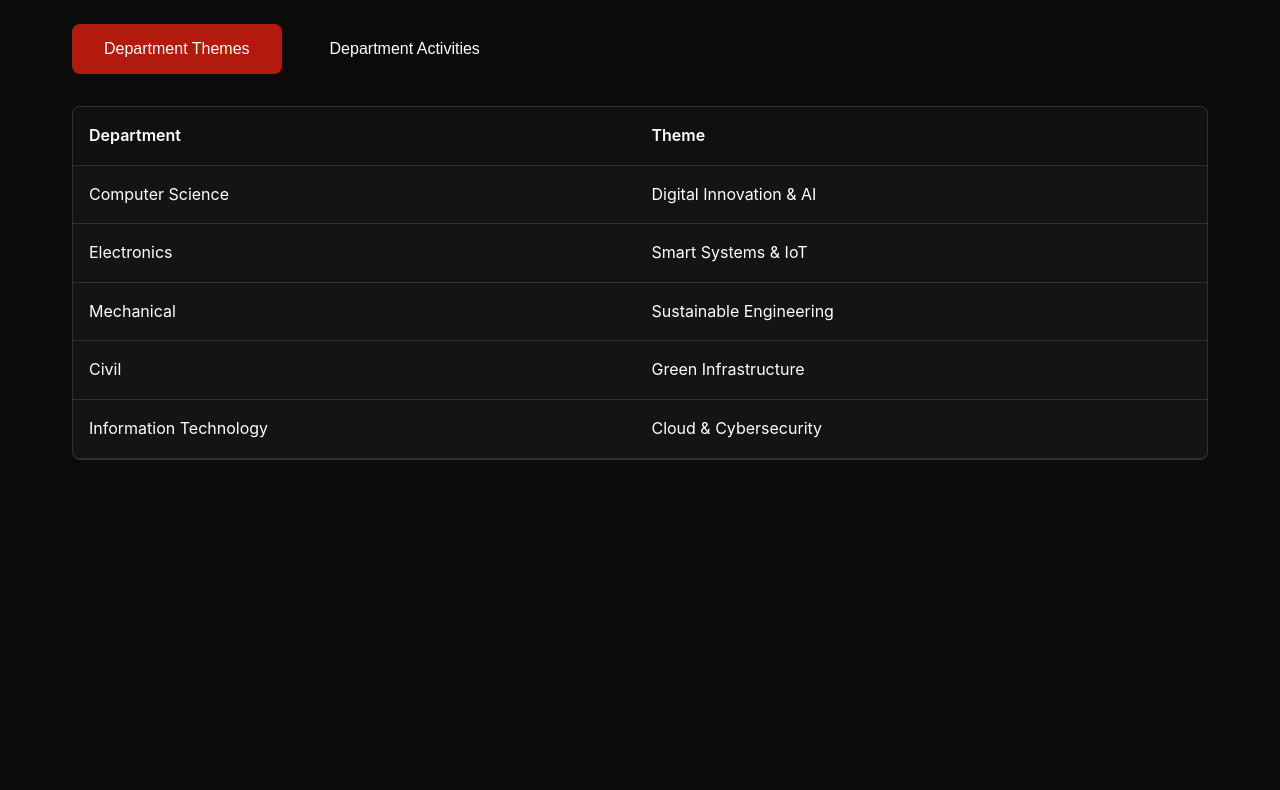
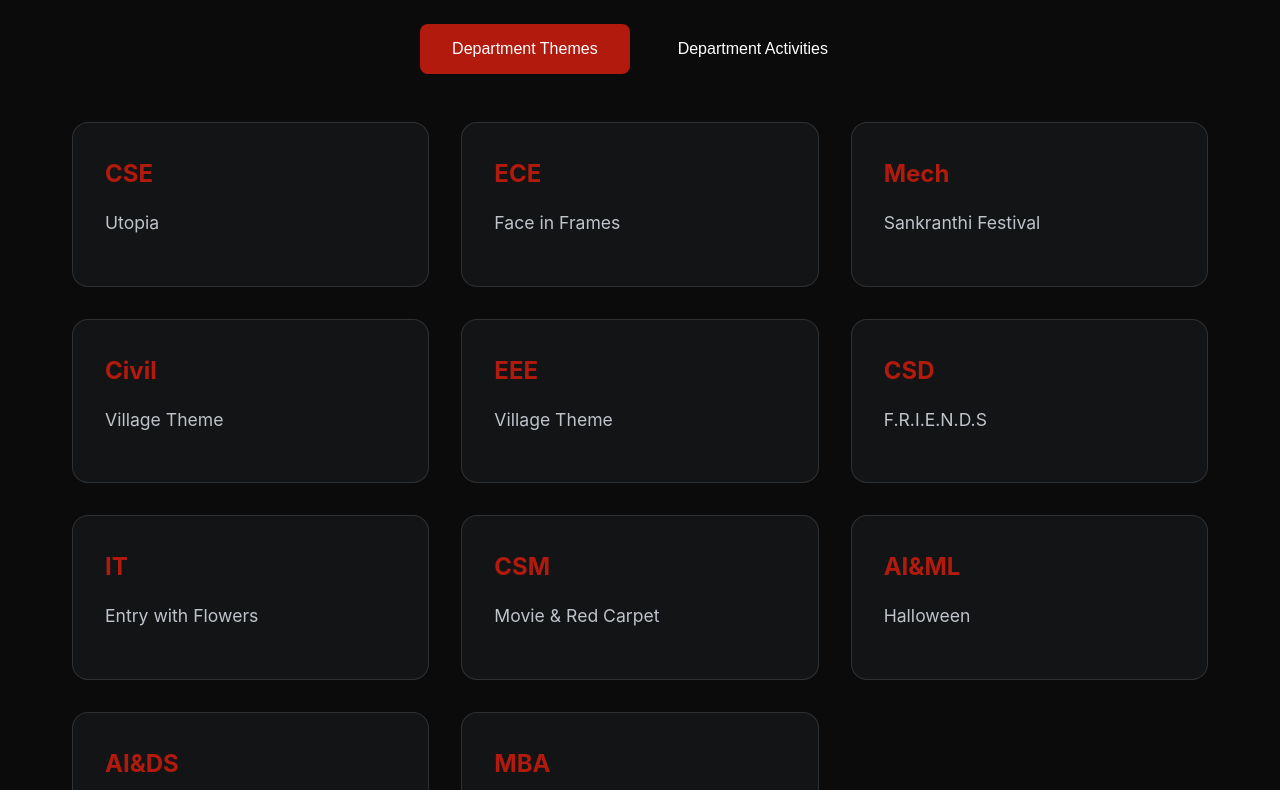
Before and after one commit to VCE-Team/25-Years, a website: page themes.html in a window 1280 px wide. Shown: the part 172-962 px from the top of the page. Before the commit the page ends 800 px from the top, so only its background shows below. Drawn offline with Linux system fonts and the light colour scheme.

Commit message:
Update themes.html

```diff
--- a/themes.html
+++ b/themes.html
@@ -42,16 +42,21 @@
         .nav-content {
             max-width: 1200px;
             margin: 0 auto;
-            padding: 1rem 2rem;
+            padding: 0.4rem 2rem;
             display: flex;
             justify-content: space-between;
             align-items: center;
         }
 
         .logo {
-            font-size: 1.5rem;
-            font-weight: bold;
-            color: var(--primary-color);
+            height: 60px;
+            display: flex;
+            align-items: center;
+        }
+
+        .logo-image {
+            height: 100%;
+            width: auto;
         }
 
         .nav-links {
@@ -105,6 +110,7 @@
             display: flex;
             gap: 1rem;
             margin-bottom: 2rem;
+            justify-content: center;
         }
 
         .tab-btn {
@@ -122,28 +128,44 @@
             background-color: var(--primary-color);
         }
 
-        /* Table */
-        .table-container {
-            background-color: var(--card-bg);
-            border-radius: 0.5rem;
-            border: 1px solid var(--border-color);
-            overflow: hidden;
+        /* Cards Grid */
+        .cards-container {
+            display: grid;
+            grid-template-columns: repeat(auto-fit, minmax(280px, 1fr));
+            gap: 2rem;
+            padding: 1rem 0;
         }
 
-        table {
-            width: 100%;
-            border-collapse: collapse;
+        .card {
+            background-color: var(--card-bg);
+            border-radius: 1rem;
+            padding: 2rem;
+            border: 1px solid var(--border-color);
+            transition: transform 0.3s ease;
         }
 
-        th, td {
-            padding: 1rem;
-            text-align: left;
-            border-bottom: 1px solid var(--border-color);
+        .card:hover {
+            transform: translateY(-5px);
         }
 
-        th {
-            background-color: rgba(0, 0, 0, 0.2);
-            font-weight: 600;
+        .card-title {
+            color: var(--primary-color);
+            font-size: 1.5rem;
+            margin-bottom: 1rem;
+            font-weight: bold;
+        }
+
+        .card-content {
+            color: var(--text-gray);
+            font-size: 1.1rem;
+            margin-bottom: 1rem;
+        }
+
+        .card-venue {
+            color: var(--text-gray);
+            font-size: 0.9rem;
+            padding-top: 0.5rem;
+            border-top: 1px solid var(--border-color);
         }
 
         /* Responsive Design */
@@ -179,13 +201,25 @@
             .menu-btn.active .bar:nth-child(3) {
                 transform: rotate(45deg) translate(-5px, -6px);
             }
+
+            .cards-container {
+                grid-template-columns: 1fr;
+            }
+            .page-title {
+                text-align: center;
+                font-size: 2rem;
+                margin-bottom: 2rem;
+            }
+
         }
     </style>
 </head>
 <body>
     <nav class="navbar">
         <div class="nav-content">
-            <div class="logo">ORTUS'25</div>
+            <div class="logo">
+                <img src="public/images/nav_logo.png" alt="nav_logo" class="logo-image">
+            </div>
             <div class="nav-links">
                 <a href="index.html">Home</a>
                 <a href="index.html#events">Live Now</a>
@@ -202,81 +236,74 @@
     </nav>
 
     <main class="main-content">
-        <h1 class="page-title">Department Information</h1>
+        <h1 class="page-title">Department-Wise Themes & Activities</h1>
 
         <div class="tabs">
             <button class="tab-btn active" data-tab="themes">Department Themes</button>
             <button class="tab-btn" data-tab="activities">Department Activities</button>
         </div>
 
-        <div class="table-container" id="themes-table">
-            <table>
-                <thead>
-                    <tr>
-                        <th>Department</th>
-                        <th>Theme</th>
-                    </tr>
-                </thead>
-                <tbody>
-                    <tr>
-                        <td>Computer Science</td>
-                        <td>Digital Innovation & AI</td>
-                    </tr>
-                    <tr>
-                        <td>Electronics</td>
-                        <td>Smart Systems & IoT</td>
-                    </tr>
-                    <tr>
-                        <td>Mechanical</td>
-                        <td>Sustainable Engineering</td>
-                    </tr>
-                    <tr>
-                        <td>Civil</td>
-                        <td>Green Infrastructure</td>
-                    </tr>
-                    <tr>
-                        <td>Information Technology</td>
-                        <td>Cloud & Cybersecurity</td>
-                    </tr>
-                </tbody>
-            </table>
+        <div class="cards-container" id="themes-cards">
+            <!-- Theme cards will be inserted here -->
         </div>
 
-        <div class="table-container" id="activities-table" style="display: none;">
-            <table>
-                <thead>
-                    <tr>
-                        <th>Department</th>
-                        <th>Activity</th>
-                    </tr>
-                </thead>
-                <tbody>
-                    <tr>
-                        <td>Computer Science</td>
-                        <td>Hackathon & Code Sprint</td>
-                    </tr>
-                    <tr>
-                        <td>Electronics</td>
-                        <td>Robotics Competition</td>
-                    </tr>
-                    <tr>
-                        <td>Mechanical</td>
-                        <td>CAD Design Challenge</td>
-                    </tr>
-                    <tr>
-                        <td>Civil</td>
-                        <td>Bridge Building Contest</td>
-                    </tr>
-                    <tr>
-                        <td>Information Technology</td>
-                        <td>CTF Security Challenge</td>
-                    </tr>
-                </tbody>
-            </table>
+        <div class="cards-container" id="activities-cards" style="display: none;">
+            <!-- Activity cards will be inserted here -->
         </div>
     </main>
 
     <script>
+        // Department data
+        const departmentData = {
+            themes: [
+                { department: "CSE", content: "Utopia" },
+                { department: "ECE", content: "Face in Frames" },
+                { department: "Mech", content: "Sankranthi Festival" },
+                { department: "Civil", content: "Village Theme" },
+                { department: "EEE", content: "Village Theme" },
+                { department: "CSD", content: "F.R.I.E.N.D.S" },
+                { department: "IT", content: "Entry with Flowers" },
+                { department: "CSM", content: "Movie & Red Carpet" },
+                { department: "AI&ML", content: "Halloween" },
+                { department: "AI&DS", content: "Social Media Tree" },
+                { department: "MBA", content: "" }
+            ],
+            activities: [
+                { department: "CSE", content: "Street Premier League (Galli Cricket)", venue: "5th Block Opp (Volleyball Court)" },
+                { department: "ECE", content: "Blow Balls", venue: "5th Block Lobby" },
+                { department: "Mech", content: "Snakes & Ladders", venue: "Block 3 Lobby" },
+                { department: "Civil", content: "Say the color,Not the word", venue: "2003" },
+                { department: "EEE", content: "Ghost House", venue: "Block-3" },
+                { department: "CSD", content: "Games of Gala", venue: "3006" },
+                { department: "IT", content: "Picture Puzzle", venue: "" },
+                { department: "CSM", content: "Live Art", venue: "3005" },
+                { department: "AI&ML", content: "Ballon Battlefield", venue: "Infront of New Building" },
+                { department: "AI&DS", content: "Rise to Top Challenge", venue: "" },
+                { department: "MBA", content: "", venue: "" }
+            ]
+        };
+
+        // Function to create cards
+        function createCards(data, containerId) {
+            const container = document.getElementById(containerId);
+            container.innerHTML = '';
+
+            data.forEach(item => {
+                const card = document.createElement('div');
+                card.className = 'card';
+                card.innerHTML = `
+                    <h2 class="card-title">${item.department}</h2>
+                    <p class="card-content">${item.content}</p>
+                    ${item.venue ? `<p class="card-venue">📍 ${item.venue}</p>` : ''}
+                `;
+                container.appendChild(card);
+            });
+        }
+
+        // Initialize cards
+        createCards(departmentData.themes, 'themes-cards');
+        createCards(departmentData.activities, 'activities-cards');
+
         // Mobile menu toggle
         const menuBtn = document.querySelector('.menu-btn');
         const navLinks = document.querySelector('.nav-links');
@@ -288,8 +315,8 @@
 
         // Tab switching
         const tabBtns = document.querySelectorAll('.tab-btn');
-        const themesTable = document.getElementById('themes-table');
-        const activitiesTable = document.getElementById('activities-table');
+        const themesCards = document.getElementById('themes-cards');
+        const activitiesCards = document.getElementById('activities-cards');
 
         tabBtns.forEach(btn => {
             btn.addEventListener('click', () => {
@@ -297,11 +324,11 @@
                 btn.classList.add('active');
 
                 if (btn.dataset.tab === 'themes') {
-                    themesTable.style.display = 'block';
-                    activitiesTable.style.display = 'none';
+                    themesCards.style.display = 'grid';
+                    activitiesCards.style.display = 'none';
                 } else {
-                    themesTable.style.display = 'none';
-                    activitiesTable.style.display = 'block';
+                    themesCards.style.display = 'none';
+                    activitiesCards.style.display = 'grid';
                 }
             });
         });
```
